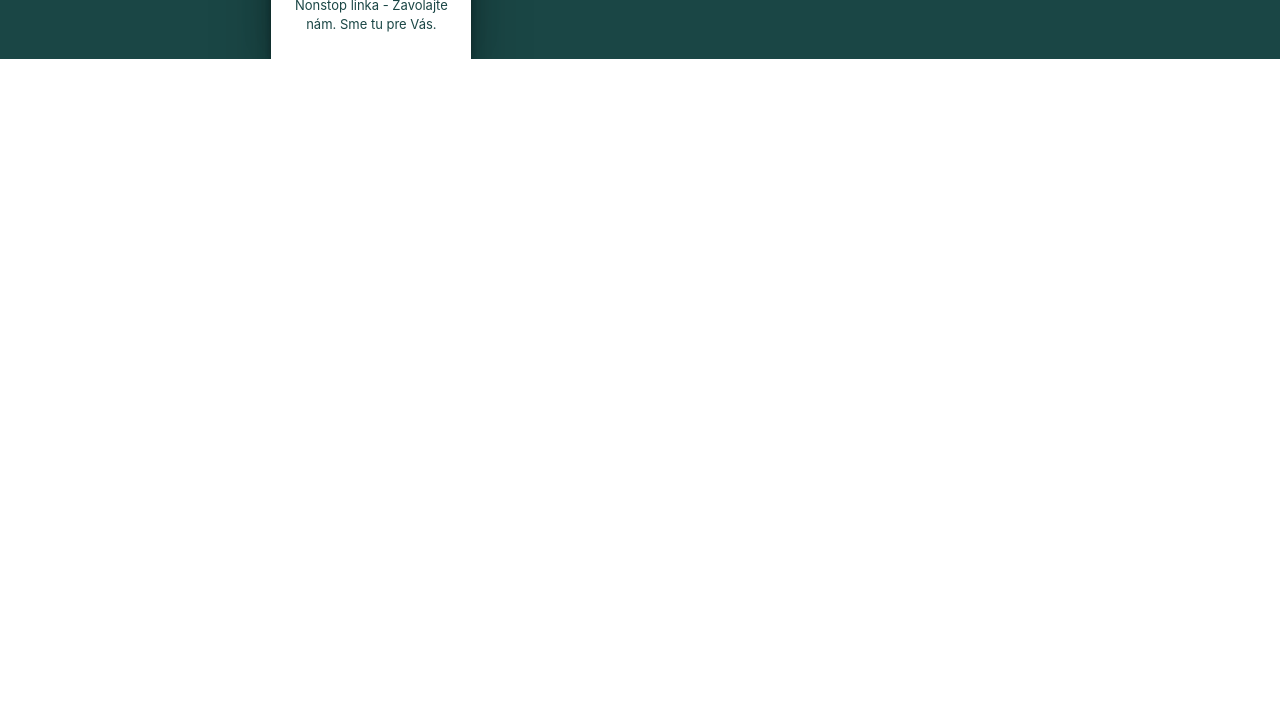
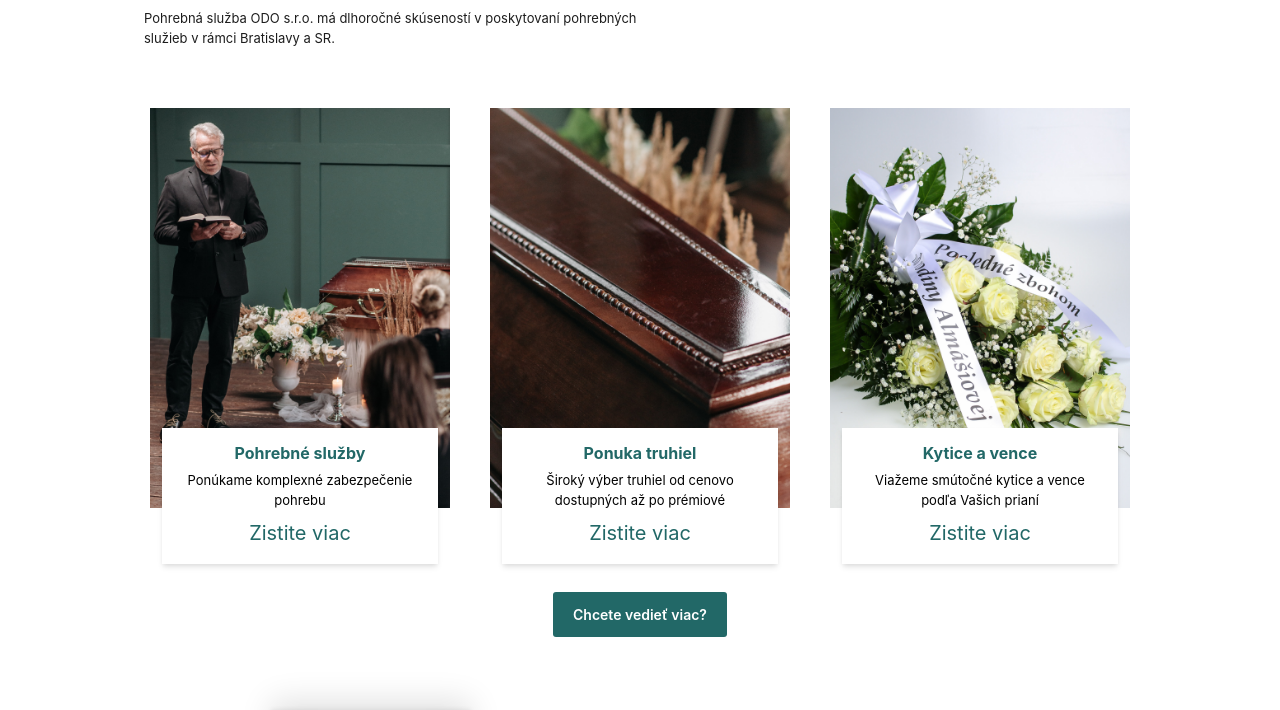
Before and after one commit to SimonSkoda13/PohrebnictvoODC, a Gatsby site: page / in a window 1280 px wide. Shown: the part 1017-1727 px from the top of the page. Before the commit the page ends 1076 px from the top, so only its background shows below. Built offline with nearby package versions, Linux system fonts and the light colour scheme; Gatsby itself is replaced by a stand-in of ours.

Commit message:
feat:Services

```diff
--- /dev/null
+++ b/src/components/Sections/Services/Components/ServicesItem.tsx
@@ -0,0 +1,50 @@
+import { Box, BoxProps, Flex } from '@chakra-ui/react';
+import React from 'react';
+import { Heading } from '@chakra-ui/react';
+import BackgroundImage from 'gatsby-background-image';
+import { Link } from 'gatsby';
+
+export interface ServicesItemProps extends BoxProps {
+  title: string;
+  description: string;
+  imgData: any;
+  path?: string;
+}
+
+export const ServicesItem = (props: ServicesItemProps) => {
+  const {
+    title,
+    description,
+    imgData,
+    path = 'služby',
+    ...restOfProps
+  } = props;
+  return (
+    <Box my={{ base: 5 }}>
+      <BackgroundImage fluid={imgData.childImageSharp.fluid}>
+        <Flex justifyContent="center" textAlign="center" flexDir="column">
+          <Box height="400px" maxWidth="300px">
+            <Box
+              mx={3}
+              p={4}
+              boxShadow="md"
+              position="relative"
+              top="80%"
+              background="white"
+              experimental_spaceY={2}
+            >
+              <Heading color="primary" fontSize="md">
+                {title}
+              </Heading>
+              <Box fontSize="small">{description}</Box>
+
+              <Box fontSize="xl" color="primary">
+                <Link to={path}>Zistite viac</Link>
+              </Box>
+            </Box>
+          </Box>
+        </Flex>
+      </BackgroundImage>
+    </Box>
+  );
+};
--- /dev/null
+++ b/src/components/Sections/Services/Services.tsx
@@ -0,0 +1,41 @@
+import { IButton } from '@/components/Shared/Button/Button';
+import { Box, BoxProps, Flex, SimpleGrid } from '@chakra-ui/react';
+import React from 'react';
+import Img from 'gatsby-image';
+import { Container } from '../../Shared/Container/Container';
+import { SectionHeading } from '../../Shared/SectionHeading/SectionHeading';
+import { ServicesItem, ServicesItemProps } from './Components/ServicesItem';
+
+export interface ServicesProps extends BoxProps {
+  title: string;
+  description: string;
+  items: ServicesItemProps[];
+  button?: string;
+  buttonTo?: string;
+  logo?: any;
+}
+
+export const Services = (props: ServicesProps) => {
+  const { title, description, items, logo, button, buttonTo, ...restOfProps } =
+    props;
+  return (
+    <Container>
+      <Flex flexDir="column" alignItems="center" pb={9}>
+        <SimpleGrid columns={{ md: 2, base: 1 }}>
+          <SectionHeading title={title} description={description} py={5} />
+          {logo && (
+            <Box maxW="300px" h="auto" display={{ md: 'block', base: 'none' }}>
+              <Img fluid={logo.childImageSharp.fluid} />
+            </Box>
+          )}
+        </SimpleGrid>
+        <SimpleGrid columns={{ md: 3, base: 1 }} spacing={10} py={5} pb={10}>
+          {items.map((item) => {
+            return <ServicesItem {...item} />;
+          })}
+        </SimpleGrid>
+        <IButton text={button} to={buttonTo ? buttonTo : '/'} mt={6} />
+      </Flex>
+    </Container>
+  );
+};
--- a/src/components/Sections/WhyUs/WhyUs.tsx
+++ b/src/components/Sections/WhyUs/WhyUs.tsx
@@ -1,3 +1,4 @@
+import { IButton } from '@/components/Shared/Button/Button';
 import { Box, BoxProps, Flex } from '@chakra-ui/react';
 import React from 'react';
 import { Container } from '../../Shared/Container/Container';
@@ -8,10 +9,12 @@ export interface WhyUsProps extends BoxProps {
   title: string;
   description: string;
   items: WhyUsItemProps[];
+  button?: string;
+  buttonTo?: string;
 }
 
 export const WhyUs = (props: WhyUsProps) => {
-  const { title, description, items, ...restOfProps } = props;
+  const { title, description, items, button, buttonTo, ...restOfProps } = props;
   return (
     <Container>
       <Flex flexDir="column" alignItems="center" pb={9}>
@@ -31,6 +34,7 @@ export const WhyUs = (props: WhyUsProps) => {
             return <WhyUsItem {...item} />;
           })}
         </Flex>
+        <IButton text={button} to={buttonTo ? buttonTo : '/'} mt={6} />
       </Flex>
     </Container>
   );
--- a/src/components/Shared/Button/Button.tsx
+++ b/src/components/Shared/Button/Button.tsx
@@ -1,14 +1,15 @@
-import { Box, BoxProps } from "@chakra-ui/react"
-import React from "react"
-import { Link } from "gatsby"
+import { Box, BoxProps } from '@chakra-ui/react';
+import React from 'react';
+import { Link } from 'gatsby';
 
 export interface IButtonProps extends BoxProps {
-  text: string
-  to: string
+  text: string;
+  to: string;
 }
 export const IButton = (props: IButtonProps) => {
-  const { to, text, ...restOfProps } = props
+  const { to, text, ...restOfProps } = props;
   return (
+    <Box {...restOfProps}>
       <Link to={to}>
         <Box
           background="primary"
@@ -19,10 +20,10 @@ export const IButton = (props: IButtonProps) => {
           borderRadius={3}
           fontSize="sm"
           fontWeight="600"
-        {...restOfProps}
         >
           {text}
         </Box>
       </Link>
-  )
-}
+    </Box>
+  );
+};
--- a/src/components/Shared/Container/Container.tsx
+++ b/src/components/Shared/Container/Container.tsx
@@ -9,7 +9,7 @@ export interface ContainerProps extends ChakraContainerProps {
 }
 
 export const Container = (props: ContainerProps) => {
-  const { children, maxW = 'container.xl', ...restOfProps } = props;
+  const { children, maxW = 'container.lg', ...restOfProps } = props;
   return (
     <ChakraContainer maxW={maxW} my={10} {...restOfProps}>
       {children}
--- a/src/components/Shared/SectionHeading/SectionHeading.tsx
+++ b/src/components/Shared/SectionHeading/SectionHeading.tsx
@@ -21,7 +21,7 @@ export const SectionHeading = (props: SectionHeadingProps) => {
       <Stack
         alignItems={isCentered ? 'center' : 'left'}
         textAlign={isCentered ? 'center' : 'left'}
-        spacing={{ base: 1 }}
+        spacing={3}
         color={colorMode === 'white' ? 'white' : 'black'}
       >
         <Heading
@@ -35,7 +35,6 @@ export const SectionHeading = (props: SectionHeadingProps) => {
           h={1}
           borderRadius={4}
           background={colorMode === 'white' ? 'white' : 'primary'}
-          mt={15}
         />
         {description && (
           <Box mb={{ base: -0.5, md: -1.5 }} fontSize="small" mt={10}>
--- a/src/pages/index.tsx
+++ b/src/pages/index.tsx
@@ -5,6 +5,7 @@ import SEO from '../components/seo';
 import { useStaticQuery, graphql } from 'gatsby';
 import { ImageBanner } from '../components/Shared/imageBanner/ImageBanner';
 import { WhyUs } from '../components/Sections/WhyUs/WhyUs';
+import { Services } from '@/components/Sections/Services/Services';
 
 const IndexPage = (): JSX.Element => {
   const fetchData = useStaticQuery(graphql`
@@ -18,6 +19,13 @@ const IndexPage = (): JSX.Element => {
     fragment SmallImg on File {
       childImageSharp {
         fluid(maxWidth: 200, maxHeight: 200) {
+          ...GatsbyImageSharpFluid
+        }
+      }
+    }
+    fragment ServicesImg on File {
+      childImageSharp {
+        fluid(maxWidth: 350) {
           ...GatsbyImageSharpFluid
         }
       }
@@ -37,8 +45,25 @@ const IndexPage = (): JSX.Element => {
       WhyUsImg3: file(relativePath: { eq: "index/WhyUsImg3.png" }) {
         ...SmallImg
       }
+      Services1: file(relativePath: { eq: "index/Services1.png" }) {
+        ...ServicesImg
+      }
+      Services2: file(relativePath: { eq: "index/Services2.png" }) {
+        ...ServicesImg
+      }
+      Services3: file(relativePath: { eq: "index/Services3.png" }) {
+        ...ServicesImg
+      }
+      logo_row: file(relativePath: { eq: "logo-row.jpg" }) {
+        childImageSharp {
+          fluid(maxWidth: 300) {
+            ...GatsbyImageSharpFluid
+          }
+        }
+      }
     }
   `);
+  console.log('🚀 ~ file: index.tsx ~ line 59 ~ fetchData', fetchData);
   const data = {
     imageBanner: {
       title: 'Prevedieme Vás ťažkou životnou situáciou',
@@ -71,6 +96,31 @@ const IndexPage = (): JSX.Element => {
       ],
       button: 'Chcete vedieť viac?',
     },
+    services: {
+      title: 'Pohrebné služby',
+      description:
+        'Pohrebná služba ODO s.r.o. má dlhoročné skúseností v poskytovaní pohrebných služieb v rámci Bratislavy a SR.',
+      items: [
+        {
+          title: 'Pohrebné služby',
+          description: 'Ponúkame komplexné zabezpečenie pohrebu',
+          imgData: fetchData.Services1,
+        },
+        {
+          title: 'Ponuka truhiel',
+          description:
+            'Široký výber truhiel od cenovo dostupných až po prémiové',
+          imgData: fetchData.Services2,
+        },
+        {
+          title: 'Kytice a vence',
+          description: 'Viažeme smútočné kytice a vence podľa Vašich prianí',
+          imgData: fetchData.Services3,
+        },
+      ],
+      button: 'Chcete vedieť viac?',
+      logo: fetchData.logo_row,
+    },
   };
 
   return (
@@ -82,7 +132,8 @@ const IndexPage = (): JSX.Element => {
         isCentered={true}
         link="služby"
       />
-      <WhyUs {...data.whyUs} />
+      <WhyUs {...data.whyUs} buttonTo="služby" />
+      <Services {...data.services} buttonTo="služby" />
     </Layout>
   );
 };
```
Also changed, not shown: src/images/index/Services1.png (added), src/images/index/Services2.png (added), src/images/index/Services3.png (added). Lines whose indentation alone changed are shown as unchanged.
